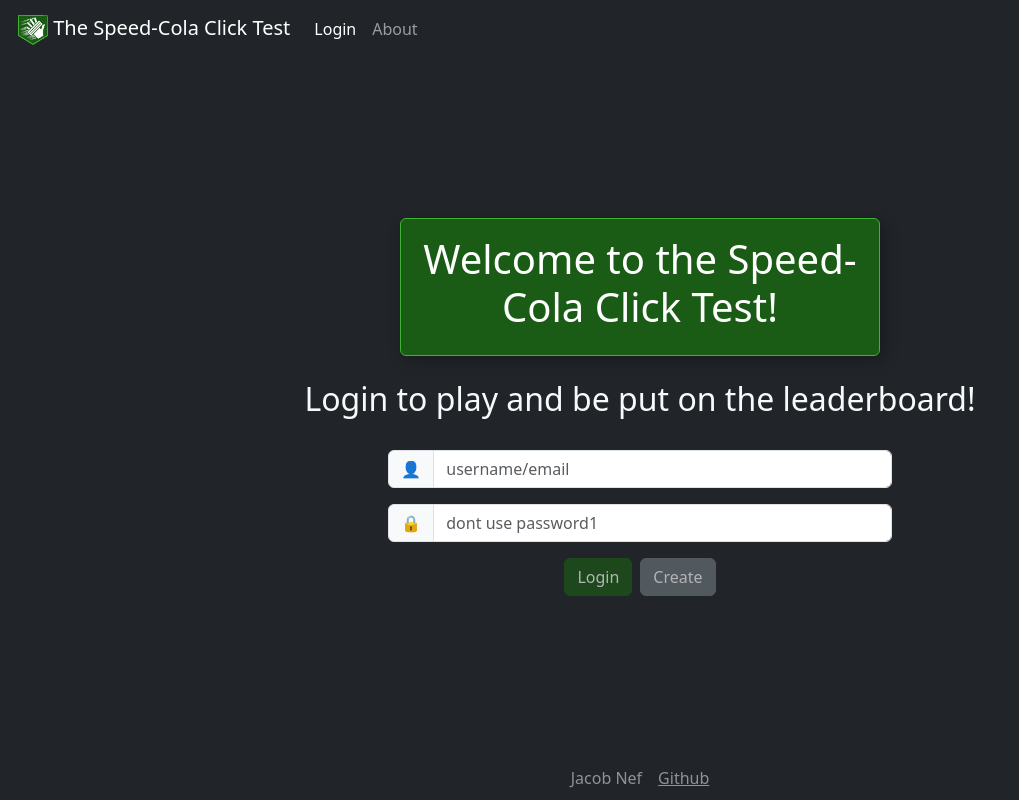
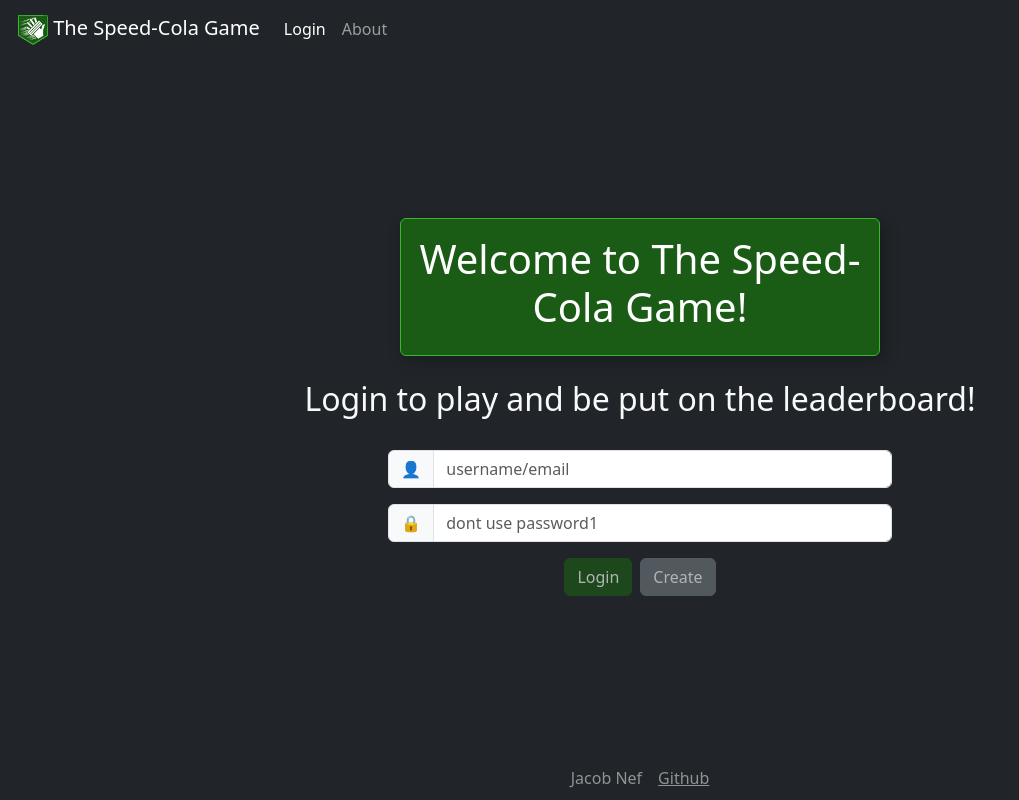
Before and after one commit to jakenef/speed-cola-game, a React (Vite) app: page / in a window 1280 px wide. Shown: the whole page, without its empty margins (0-1019 px from the left). Built offline with nearby package versions, Linux system fonts and the light colour scheme; no server answers.

Commit message:
change app name to speed-cola game and some other touch ups

```diff
--- a/index.html
+++ b/index.html
@@ -9,7 +9,7 @@
     <meta name="viewport" content="width=device-width, initial-scale=1" />
     <meta name="theme-color" content="#000000" />
 
-    <title>Speed-Cola Click Test</title>
+    <title>The Speed-Cola Game</title>
   </head>
   <body class="bg-dark text-light">
     <noscript>You need to enable JavaScript to run this app.</noscript>
--- a/src/about/about.jsx
+++ b/src/about/about.jsx
@@ -8,7 +8,7 @@ export function About() {
       </div>
 
       <p>
-        Fuel your reflexes with the <b>Speed Cola Click Test</b>, the ultimate
+        Fuel your reflexes with <b>The Speed Cola Game</b>, the ultimate
         reaction-speed challenge! Inspired by the iconic perk from{" "}
         <i>Call of Duty: Black Ops Zombies</i>{" "}
         that speeds up the player, this website will put your reflexes to the
--- a/src/app.jsx
+++ b/src/app.jsx
@@ -26,7 +26,7 @@ export default function App() {
             <div className="container-fluid">
               <div className="navbar-brand">
                 <img src="speedcolaCropped.png" width="30"></img> The Speed-Cola
-                Click Test
+                Game
               </div>
               <button
                 className="navbar-toggler"
--- a/src/login/login.jsx
+++ b/src/login/login.jsx
@@ -14,7 +14,7 @@ export function Login({ userName, authState, onAuthChange }) {
             >
               <div className="card-body">
                 <h5 className="card-title fs-1">
-                  Welcome to the Speed-Cola Click Test!
+                  Welcome to The Speed-Cola Game!
                 </h5>
               </div>
             </div>
```
